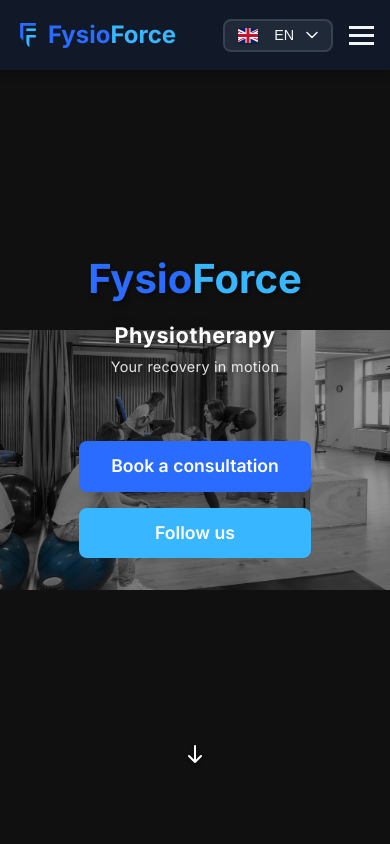
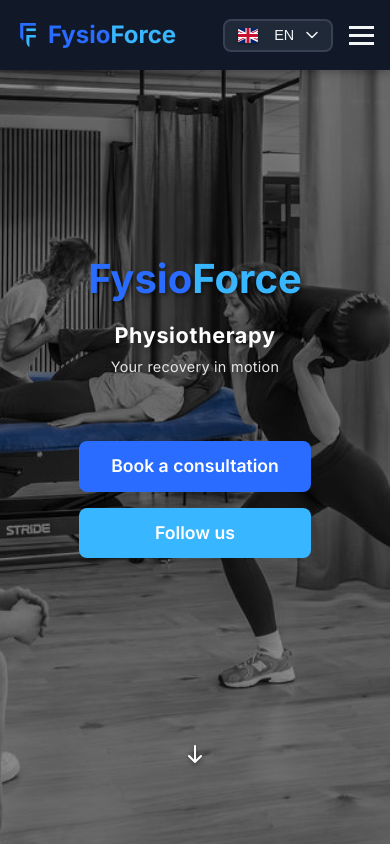
Before and after one commit to mennocoppensd/fysio-force, a React (Vite) app: page / in a window 390 px wide. Shown: the top 844 px of the page. Built offline with nearby package versions, Linux system fonts and the light colour scheme.

Commit message:
Changed frontpage mobile view

```diff
--- a/src/pages/Vacancy.jsx
+++ b/src/pages/Vacancy.jsx
@@ -304,14 +304,6 @@
               >
                 {status === 'sending' ? t('vacancy.sending') : t('vacancy.submit')}
               </button>
-              <a
-                href="https://wa.me/32456943294"
-                target="_blank"
-                rel="noopener noreferrer"
-                className="vacancy-whatsapp cta-button secondary-btn"
-              >
-                {t('vacancy.whatsappAlt')}
-              </a>
             </div>
           </form>
         </div>
--- a/src/styles/Home.css
+++ b/src/styles/Home.css
@@ -3,7 +3,7 @@
   overflow: hidden;
   background-color: #1a1a1a;
   background-image: url('/frontpage.jpeg');
-  background-size: 100% auto;
+  background-size: cover;
   background-position: center center;
   background-repeat: no-repeat;
   background-attachment: fixed;
@@ -167,11 +167,18 @@
 
 
 
+@media (min-width: 769px) {
+  .home {
+    background-size: 100% auto;
+    background-position: center center;
+  }
+}
+
 @media (max-width: 768px) {
   .home {
     background-attachment: scroll;
-    background-size: 100% auto;
-    background-position: center center;
+    background-size: cover;
+    background-position: center 42%;
   }
 
   .hero h1 {
```
Also changed, not shown: public/FysioForce-logo-stacked.svg (added), public/FysioForce-navbar-logo.svg (added).
